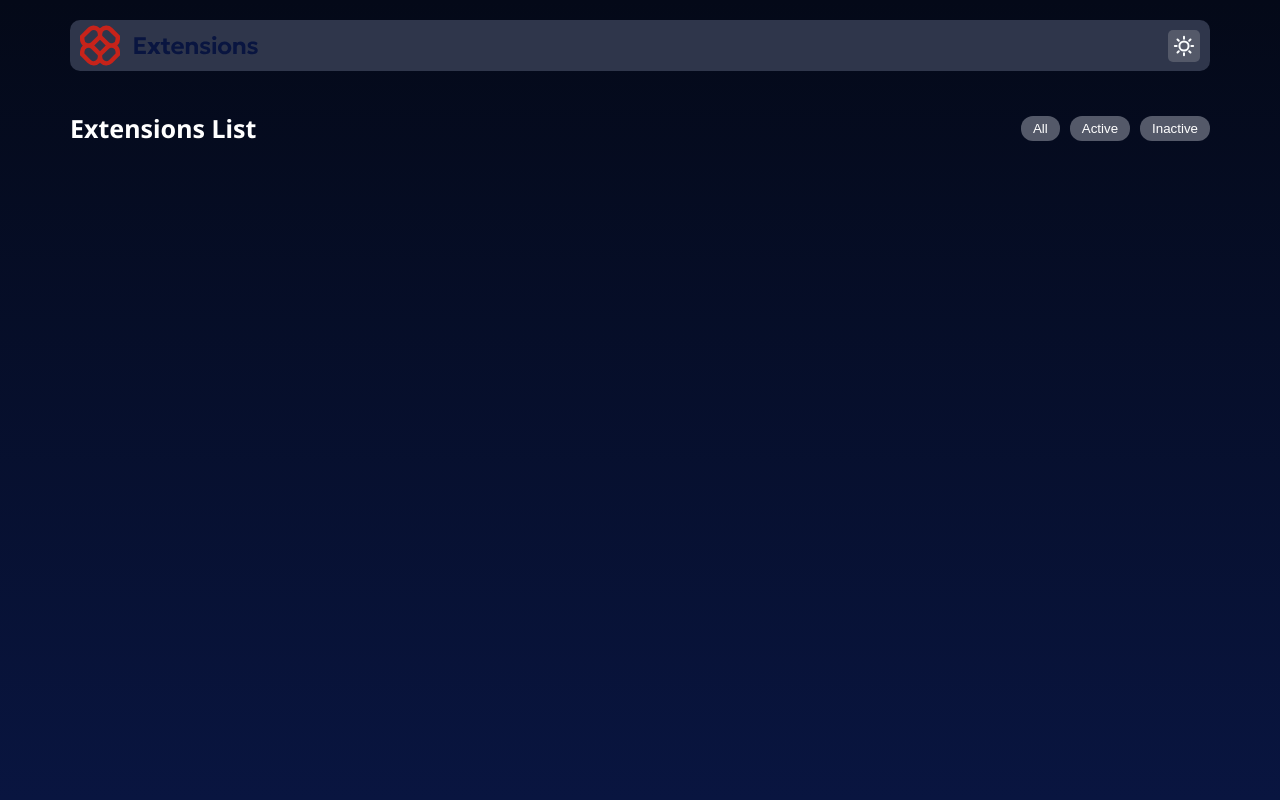
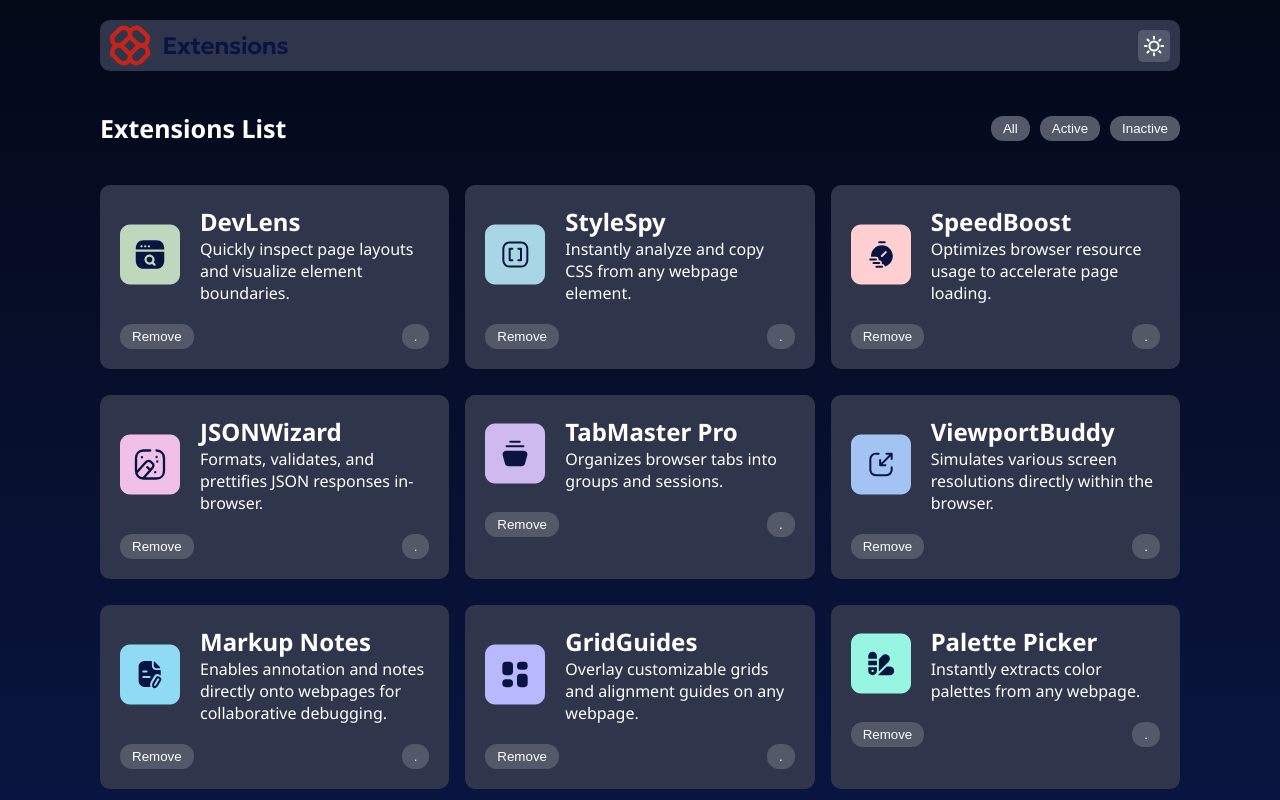
Before and after one commit to egwuatujoy/browser, a React (Create React App) app: page / in a window 1280 px wide. Shown: the top 800 px of the page. Built offline with nearby package versions, Linux system fonts and the light colour scheme.

Commit message:
updated files

```diff
--- a/src/App.js
+++ b/src/App.js
@@ -1,7 +1,7 @@
 import React, { useEffect, useState } from "react";
 import Header from "./components/Header";
 import NavBar from "./components/NavBar";
-
+import ExtensionList from "./components/ExtensionList";
 const App = () => {
   const [isOpen, setOpen] = useState(false);
 
@@ -21,7 +21,8 @@ const App = () => {
   return (
     <div className="app">
       <Header toggleBg={toggleBg} isOpen={isOpen} />
-      <NavBar />
+      <NavBar isOpen={isOpen} />
+      <ExtensionList isOpen={isOpen} />
     </div>
   );
 };
--- /dev/null
+++ b/src/components/ExtensionList.jsx
@@ -0,0 +1,15 @@
+import React from "react";
+import Lists from "./Lists";
+import data from "../data.json";
+
+const ExtensionList = ({ isOpen }) => {
+  return (
+    <div className="grid-container">
+      {data.map((ext, index) => (
+        <Lists key={index} ext={ext} isOpen={isOpen} />
+      ))}
+    </div>
+  );
+};
+
+export default ExtensionList;
--- /dev/null
+++ b/src/components/Lists.jsx
@@ -0,0 +1,22 @@
+import React from "react";
+
+const Lists = ({ ext, isOpen }) => {
+  return (
+    <div className={`extension-div ${isOpen ? "bg-color" : ""}` }>
+      <div className="extension-details">
+        <img src={ext.logo} alt={ext.name} />
+        <div>
+          <h2>{ext.name}</h2>
+          <p>{ext.description}</p>
+        </div>
+      </div>
+
+      <div className="buttons">
+        <button>Remove</button>
+        <button>.</button>
+      </div>
+    </div>
+  );
+};
+
+export default Lists;
--- a/src/components/NavBar.jsx
+++ b/src/components/NavBar.jsx
@@ -1,14 +1,13 @@
 import React, { useState } from "react";
 
-const NavBar = () => {
+const NavBar = ({ isOpen }) => {
   const buttons = ["All", "Active", "Inactive"];
 
   const [isActive, setActive] = useState();
 
   return (
     <div className="navs">
-      <h1>Extensions List</h1>
-
+      <h1 className={`${isOpen ? "open-h1" : ""}`}>Extensions List</h1>
       <div className="buttons">
         {buttons.map((btn) => (
           <button
--- a/src/data.json
+++ b/src/data.json
@@ -1,72 +1,72 @@
 [
   {
-        "logo": "./assets/images/logo-devlens.svg",
+    "logo": "./images/logo-devlens.svg",
     "name": "DevLens",
     "description": "Quickly inspect page layouts and visualize element boundaries.",
     "isActive": true
   },
   {
-        "logo": "./assets/images/logo-style-spy.svg",
+    "logo": "./images/logo-style-spy.svg",
     "name": "StyleSpy",
     "description": "Instantly analyze and copy CSS from any webpage element.",
     "isActive": true
   },
   {
-        "logo": "./assets/images/logo-speed-boost.svg",
+    "logo": "./images/logo-speed-boost.svg",
     "name": "SpeedBoost",
     "description": "Optimizes browser resource usage to accelerate page loading.",
     "isActive": false
   },
   {
-        "logo": "./assets/images/logo-json-wizard.svg",
+    "logo": "./images/logo-json-wizard.svg",
     "name": "JSONWizard",
     "description": "Formats, validates, and prettifies JSON responses in-browser.",
     "isActive": true
   },
   {
-        "logo": "./assets/images/logo-tab-master-pro.svg",
+    "logo": "./images/logo-tab-master-pro.svg",
     "name": "TabMaster Pro",
     "description": "Organizes browser tabs into groups and sessions.",
     "isActive": true
   },
   {
-        "logo": "./assets/images/logo-viewport-buddy.svg",
+    "logo": "./images/logo-viewport-buddy.svg",
     "name": "ViewportBuddy",
     "description": "Simulates various screen resolutions directly within the browser.",
     "isActive": false
   },
   {
-        "logo": "./assets/images/logo-markup-notes.svg",
+    "logo": "./images/logo-markup-notes.svg",
     "name": "Markup Notes",
     "description": "Enables annotation and notes directly onto webpages for collaborative debugging.",
     "isActive": true
   },
   {
-        "logo": "./assets/images/logo-grid-guides.svg",
+    "logo": "./images/logo-grid-guides.svg",
     "name": "GridGuides",
     "description": "Overlay customizable grids and alignment guides on any webpage.",
     "isActive": false
   },
   {
-        "logo": "./assets/images/logo-palette-picker.svg",
+    "logo": "./images/logo-palette-picker.svg",
     "name": "Palette Picker",
     "description": "Instantly extracts color palettes from any webpage.",
     "isActive": true
   },
   {
-        "logo": "./assets/images/logo-link-checker.svg",
+    "logo": "./images/logo-link-checker.svg",
     "name": "LinkChecker",
     "description": "Scans and highlights broken links on any page.",
     "isActive": true
   },
   {
-        "logo": "./assets/images/logo-dom-snapshot.svg",
+    "logo": "./images/logo-dom-snapshot.svg",
     "name": "DOM Snapshot",
     "description": "Capture and export DOM structures quickly.",
     "isActive": false
   },
   {
-        "logo": "./assets/images/logo-console-plus.svg",
+    "logo": "./images/logo-console-plus.svg",
     "name": "ConsolePlus",
     "description": "Enhanced developer console with advanced filtering and logging.",
     "isActive": true
--- a/src/index.css
+++ b/src/index.css
@@ -10,8 +10,9 @@ body {
   background: linear-gradient(180deg, #040918 0%, #091540 100%);
   height: 100vh;
   margin: 0;
-  padding: 20px 70px;
+  padding: 20px 100px;
   font-family: "Noto Sans", sans-serif;
+  color: #fff;
 }
 
 .header {
@@ -36,6 +37,9 @@ body {
 .open {
   background: linear-gradient(180deg, #ebf2fc 0%, #eef8f9 100%);
 }
+.open-h1 {
+  color: hsl(227, 75%, 14%);
+}
 
 .bg-color {
   background-color: hsl(200, 60%, 99%);
@@ -45,16 +49,17 @@ body {
   display: flex;
   justify-content: space-between;
   align-items: center;
+  margin-bottom: 40px;
 }
 
 .navs h1 {
-  color: #fff;
   font-size: 25px;
 }
 
 .buttons {
   display: flex;
-  justify-content: center;
+  /* justify-content: center; */
+  justify-content: space-between;
   align-items: center;
   gap: 10px;
 }
@@ -71,3 +76,33 @@ body {
   background-color: hsl(3, 86%, 64%);
   color: #040918;
 }
+
+.extension-div {
+  background-color: hsl(225, 23%, 24%);
+  margin-bottom: 10px;
+  padding: 20px;
+  border-radius: 10px;
+}
+
+.extension-details {
+  display: flex;
+  gap: 20px;
+  margin-bottom: 20px;
+}
+
+.extension-buttons {
+  display: flex;
+  justify-content: space-between;
+  align-items: center;
+}
+
+.grid-container {
+  display: grid;
+  gap: 1rem;
+}
+
+@media (min-width: 700px) {
+  .grid-container {
+    grid-template-columns: repeat(3, 1fr);
+  }
+}
```
Lines whose indentation alone changed are shown as unchanged.
